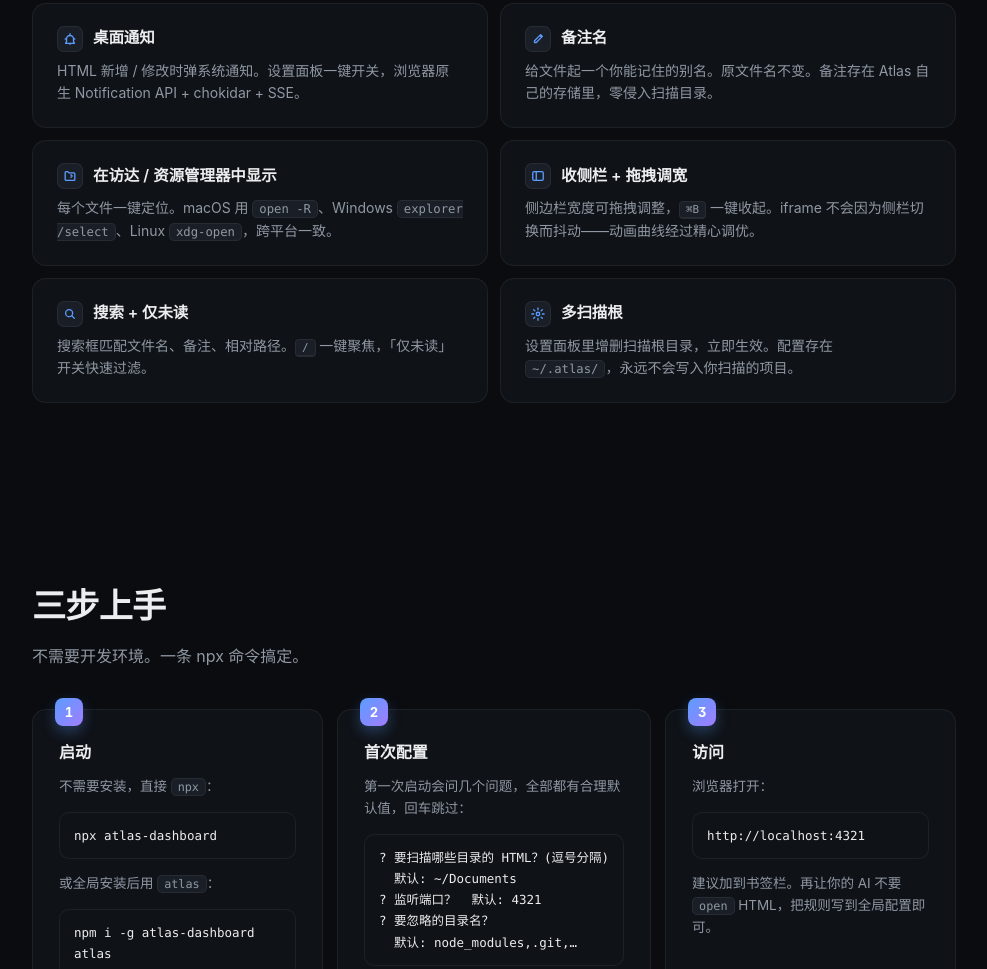
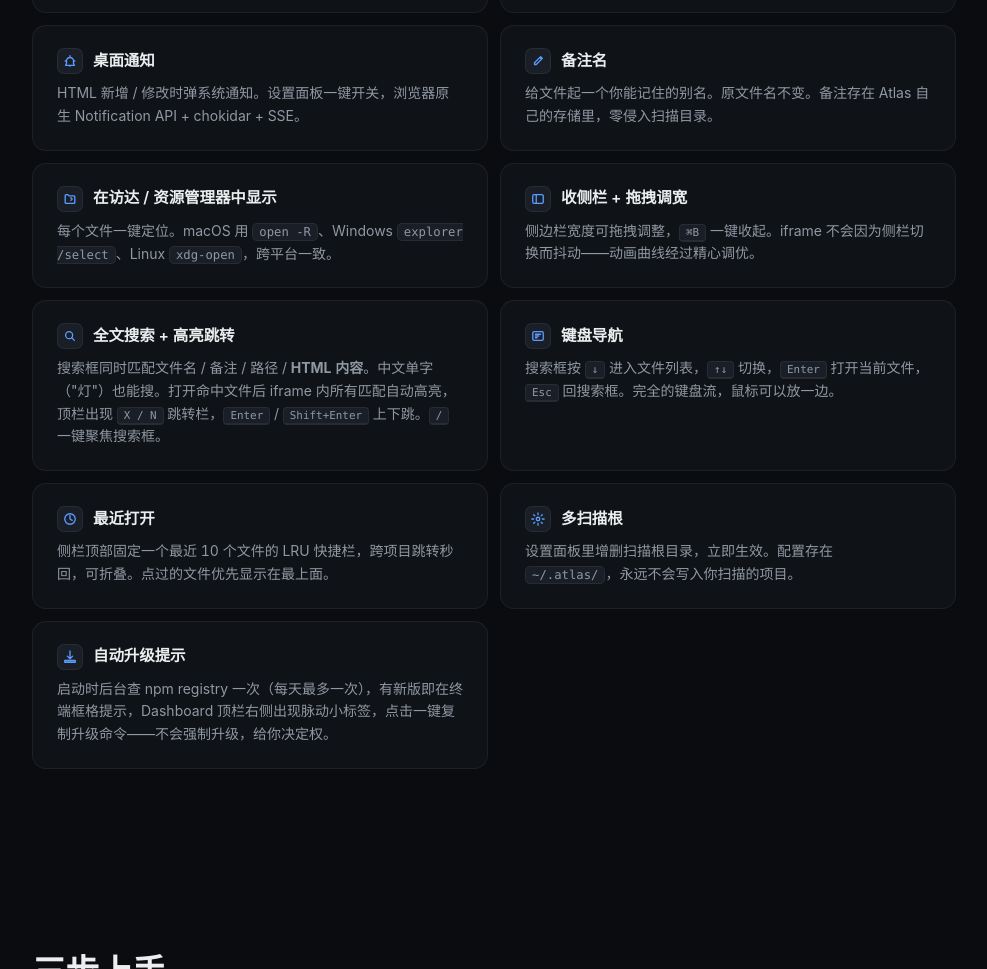
Before and after one commit to DamonAmber/atlas-dashboard, a website: page docs/index.html in a window 1280 px wide. Shown: the part 2095-3064 px from the top of the page, without its empty margins (146-1133 px from the left). Drawn offline with Linux system fonts and the light colour scheme; no server answers.

Commit message:
docs: 补全 landing page 漏掉的特性 + 把"网页同步"写进发版约束
problem:
  0.2.0 / 0.3.0 / 0.3.1 / 0.3.2 几个版本只更新了 PUBLISHING.md 的版本
  历史，但忘了同步 docs/index.html 上的特性介绍和 demo——用户访问网站
  看到的还是 0.1.x 时代的功能列表，导致"网页和实际功能不一致"。

docs/index.html:
  - #features grid 从 8 张卡补到 11 张：
    - 嵌套目录树：加"拖到折叠 folder 头上 600ms 自动展开"
    - 改写"搜索 + 仅未读" → "全文搜索 + 高亮跳转"（含中文单字、iframe
      内 mark 高亮、X / N 跳转栏、Enter 跳转）
    - 新加：键盘导航（搜索框 ↓ 进列表、↑↓、Enter、Esc）
    - 新加：最近打开（侧栏顶部 LRU 快捷栏）
    - 新加：自动升级提示（CLI 框格 + Dashboard 顶栏小标签）

PUBLISHING.md:
  - 加"步骤 1.5：同步 landing page"，作为发版必做项，含 5 项 checklist：
    新功能 → 加卡 / 改交互 → 改描述 / 新命令 → 改命令表 / mockup → 同步
    demo / README 改 → landing 通常也改

CLAUDE.md:
  - 必守规则第 1 条强调：改用户可见功能必须同步 docs/index.html，
    "网页和实际功能不一致是 P0 bug"。

```diff
--- a/docs/index.html
+++ b/docs/index.html
@@ -1190,7 +1190,7 @@
           </span>
           嵌套目录树
         </h3>
-        <p>按一级项目目录自动归类。手动新建子分组、拖拽文件 / 分组重排。物理文件位置不动，只在虚拟层重组。</p>
+        <p>按一级项目目录自动归类。手动新建子分组、拖拽文件 / 分组重排。<strong>拖到折叠 folder 头上停留 600ms 自动展开</strong>，让你直接拖进去。物理文件位置不动，只在虚拟层重组。</p>
       </div>
       <div class="feat">
         <h3>
@@ -1257,9 +1257,33 @@
               <path d="M10 10l3 3"/>
             </svg>
           </span>
-          搜索 + 仅未读
+          全文搜索 + 高亮跳转
         </h3>
-        <p>搜索框匹配文件名、备注、相对路径。<kbd>/</kbd> 一键聚焦，「仅未读」开关快速过滤。</p>
+        <p>搜索框同时匹配文件名 / 备注 / 路径 / <strong>HTML 内容</strong>。中文单字（"灯"）也能搜。打开命中文件后 iframe 内所有匹配自动高亮，顶栏出现 <kbd>X / N</kbd> 跳转栏，<kbd>Enter</kbd> / <kbd>Shift+Enter</kbd> 上下跳。<kbd>/</kbd> 一键聚焦搜索框。</p>
+      </div>
+      <div class="feat">
+        <h3>
+          <span class="feat-ico">
+            <svg viewBox="0 0 16 16" fill="none" stroke="currentColor" stroke-width="1.5" stroke-linecap="round" stroke-linejoin="round">
+              <rect x="2" y="3" width="12" height="10" rx="1.5"/>
+              <path d="M5 6h6M5 8h4M5 10h2"/>
+            </svg>
+          </span>
+          键盘导航
+        </h3>
+        <p>搜索框按 <kbd>↓</kbd> 进入文件列表，<kbd>↑↓</kbd> 切换，<kbd>Enter</kbd> 打开当前文件，<kbd>Esc</kbd> 回搜索框。完全的键盘流，鼠标可以放一边。</p>
+      </div>
+      <div class="feat">
+        <h3>
+          <span class="feat-ico">
+            <svg viewBox="0 0 16 16" fill="none" stroke="currentColor" stroke-width="1.5" stroke-linecap="round" stroke-linejoin="round">
+              <circle cx="8" cy="8" r="6"/>
+              <path d="M8 4v4l2.5 1.5"/>
+            </svg>
+          </span>
+          最近打开
+        </h3>
+        <p>侧栏顶部固定一个最近 10 个文件的 LRU 快捷栏，跨项目跳转秒回，可折叠。点过的文件优先显示在最上面。</p>
       </div>
       <div class="feat">
         <h3>
@@ -1272,6 +1296,17 @@
           多扫描根
         </h3>
         <p>设置面板里增删扫描根目录，立即生效。配置存在 <code>~/.atlas/</code>，永远不会写入你扫描的项目。</p>
+      </div>
+      <div class="feat">
+        <h3>
+          <span class="feat-ico">
+            <svg viewBox="0 0 16 16" fill="none" stroke="currentColor" stroke-width="1.5" stroke-linecap="round" stroke-linejoin="round">
+              <path d="M8 1v9M5 7l3 3 3-3M2 12h12v2H2z"/>
+            </svg>
+          </span>
+          自动升级提示
+        </h3>
+        <p>启动时后台查 npm registry 一次（每天最多一次），有新版即在终端框格提示，Dashboard 顶栏右侧出现脉动小标签，点击一键复制升级命令——不会强制升级，给你决定权。</p>
       </div>
     </div>
   </div>
```
Also changed, not shown: CLAUDE.md (+2 -1 lines), PUBLISHING.md (+16 -0 lines).
